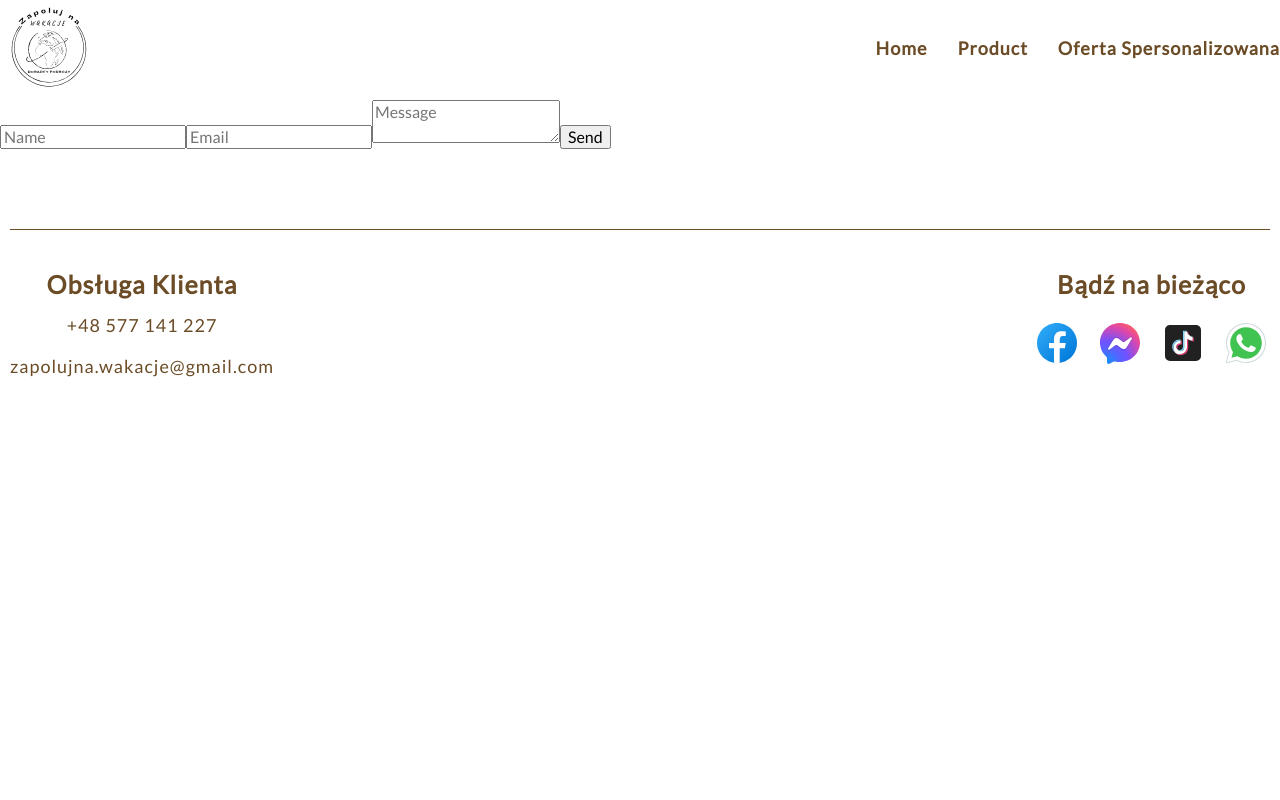
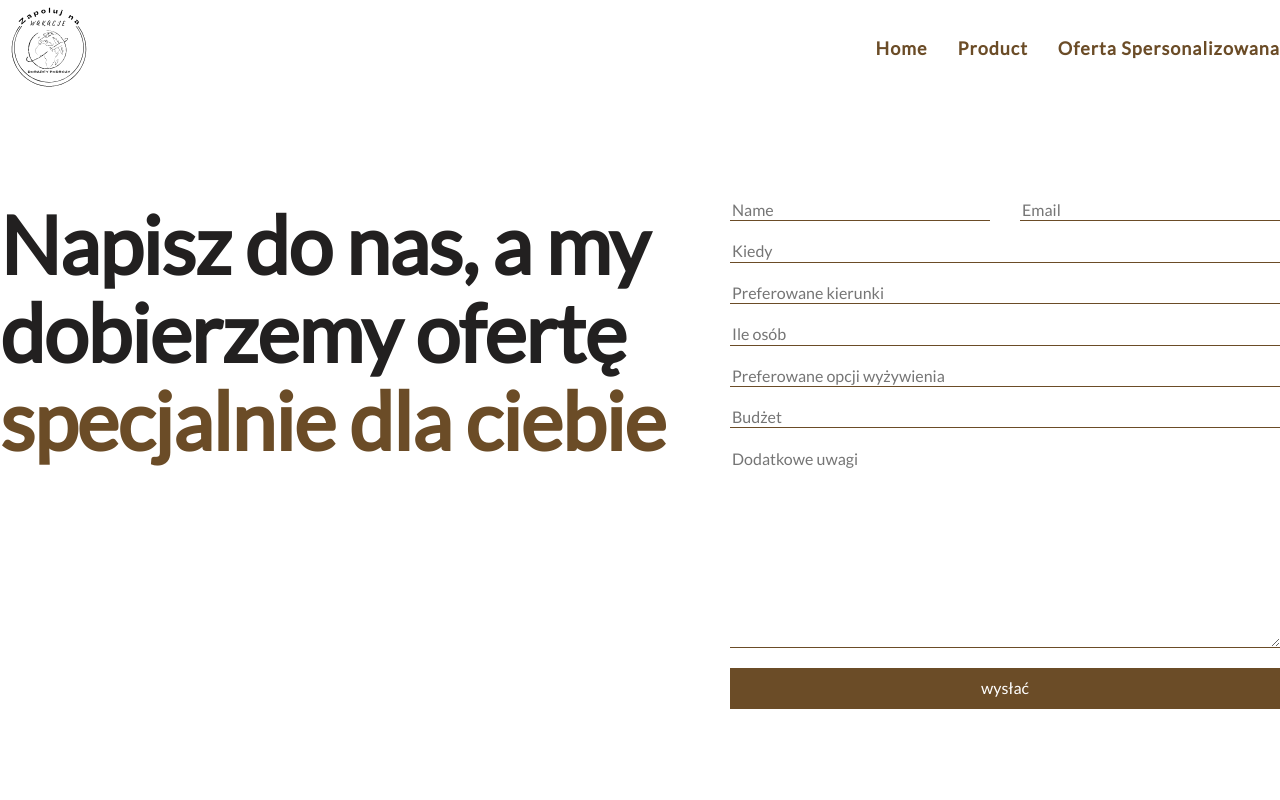
Before and after one commit to Anatoli1022/turizm, a React (Create React App) app: page /individualoffer in a window 1280 px wide. Shown: the top 800 px of the page. Built offline with nearby package versions, Linux system fonts and the light colour scheme.

Commit message:
feat: adds section hero in page individualOffer

```diff
--- a/src/components/page/individualOffer/hero/Hero.jsx
+++ b/src/components/page/individualOffer/hero/Hero.jsx
@@ -1,66 +1,130 @@
 import React, { useState } from 'react';
 import classNames from 'classnames/bind';
 import styles from './Hero.module.scss';
+import emailjs from 'emailjs-com'; // Import the EmailJS library
 
 const cx = classNames.bind(styles);
 
 const Hero = () => {
-  const [name, setName] = useState('');
-  const [email, setEmail] = useState('');
-  const [message, setMessage] = useState('');
+  const [name, setName] = useState(''),
+    [email, setEmail] = useState(''),
+    [when, setWhen] = useState(''),
+    [direction, setDirection] = useState(''),
+    [people, setPeople] = useState(''),
+    [dining, setDining] = useState(''),
+    [budget, setBudget] = useState(''),
+    [message, setMessage] = useState('');
 
   const handleSubmit = async (e) => {
     e.preventDefault();
 
-    const formData = {
-      name,
-      email,
-      message,
-    };
-
-    const response = await fetch(
-      'https://turizm123.000webhostapp.com/php/mail.php',
+    // Send email using EmailJS
+    try {
+      await emailjs.send(
+        'service_z87utcq', // Your EmailJS service ID
+        'template_re54j3t', // Your EmailJS template ID
         {
-        method: 'POST',
-        headers: {
-          'Content-Type': 'application/json',
+          name: name,
+          email: email,
+          when: when,
+          direction: direction,
+          people: people,
+          dining: dining,
+          budget: budget,
+          message: message,
         },
-        body: JSON.stringify(formData),
-      }
+        'kL9gMMPRUTzr5AXLK' // Your EmailJS user ID
       );
 
-    const data = await response.json();
+      console.log('Email sent successfully!');
+    } catch (error) {
+      console.error('Error sending email:', error);
+    }
 
-    if (response.ok) {
-      console.log(data.message);
-    } else {
-      console.error(data.message);
-    }
+    setName('');
+    setEmail('');
+    setWhen('');
+    setDirection('');
+    setPeople('');
+    setDining('');
+    setBudget('');
+    setMessage('');
   };
 
   return (
     <section className={cx('hero')}>
-      <div className={cx('container')}>
-        <form onSubmit={handleSubmit}>
+      <div className={cx('container', 'hero-container')}>
+        <div className={cx('wrapper-text')}>
+          <h1 className={cx('title')}>
+            Napisz do nas, a my dobierzemy ofertę{' '}
+            <span className={cx('title-span')}>specjalnie dla ciebie</span>
+          </h1>
+        </div>
+        <div className={cx('wrapper-form')}>
+          <form onSubmit={handleSubmit} className={cx('form')}>
+            <div className={cx('wrapper-input')}>
               <input
+                className={cx('form-input', 'input-name')}
                 type="text"
                 placeholder="Name"
                 value={name}
                 onChange={(e) => setName(e.target.value)}
               />
               <input
+                className={cx('form-input', 'input-email')}
                 type="email"
                 placeholder="Email"
                 value={email}
                 onChange={(e) => setEmail(e.target.value)}
               />
+            </div>
+            <input
+              className={cx('form-input')}
+              type="text"
+              placeholder="Kiedy"
+              value={when}
+              onChange={(e) => setWhen(e.target.value)}
+            />
+            <input
+              className={cx('form-input')}
+              type="text"
+              placeholder="Preferowane kierunki"
+              value={direction}
+              onChange={(e) => setDirection(e.target.value)}
+            />
+            <input
+              className={cx('form-input')}
+              type="text"
+              placeholder="Ile osób"
+              value={people}
+              onChange={(e) => setPeople(e.target.value)}
+            />
+            <input
+              className={cx('form-input')}
+              type="text"
+              placeholder="Preferowane opcji wyżywienia"
+              value={dining}
+              onChange={(e) => setDining(e.target.value)}
+            />
+            <input
+              className={cx('form-input')}
+              type="text"
+              placeholder="Budżet"
+              value={budget}
+              onChange={(e) => setBudget(e.target.value)}
+            />
+
             <textarea
-            placeholder="Message"
+              className={cx('message')}
+              placeholder="Dodatkowe uwagi"
               value={message}
               onChange={(e) => setMessage(e.target.value)}
             />
-          <button type="submit">Send</button>
+            <button type="submit" className={cx('button')}>
+              wysłać
+            </button>
           </form>
+        </div>
       </div>
     </section>
   );
--- a/src/components/page/individualOffer/hero/Hero.module.scss
+++ b/src/components/page/individualOffer/hero/Hero.module.scss
@@ -1,3 +1,81 @@
+@import '../../../../styles/variables.scss';
+
 .hero {
-  padding-top: 100px;
+  padding-top: 200px;
+  padding-bottom: 200px;
 }
+
+.hero-container {
+  display: flex;
+  justify-content: space-between;
+  column-gap: 30px;
+}
+
+.title {
+  font-size: 80px;
+  font-weight: 800;
+  color: $color-black;
+  line-height: 110%;
+  letter-spacing: -1.2px;
+}
+
+.title-span {
+  color: #6b4c27;
+  // color: #b17d42;
+}
+
+.form {
+  display: flex;
+  flex-direction: column;
+  row-gap: 20px;
+  column-gap: 20px;
+}
+
+.wrapper-input {
+  display: flex;
+  column-gap: 30px;
+}
+
+.form-input {
+  border: none;
+  border-bottom: 1px solid $color-primary;
+  display: block;
+  padding-right: 80px;
+  color: #3c2914;
+  font-size: 16px;
+
+  &:focus-visible {
+    outline: none;
+  }
+}
+
+// .input-name {
+// }
+
+// .input-email {
+// }
+
+.message {
+  border: none;
+  color: #3c2914;
+  font-size: 16px;
+  height: 200px !important;
+  // width: 300px !important;
+  border-bottom: 1px solid $color-primary;
+  &:focus-visible {
+    outline: none;
+  }
+}
+
+.button {
+  border: 1px solid $color-primary;
+  background-color: #6b4c27;
+  padding: 10px;
+  color: $color-white;
+  cursor: pointer;
+  &:hover {
+    transition: $transition-base;
+    background: none;
+    color: $color-primary ;
+  }
+}
```
Lines whose indentation alone changed are shown as unchanged.
